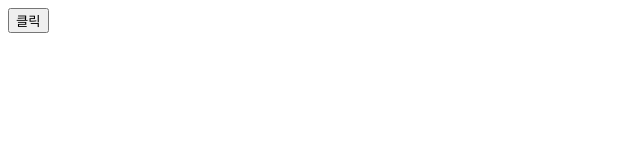
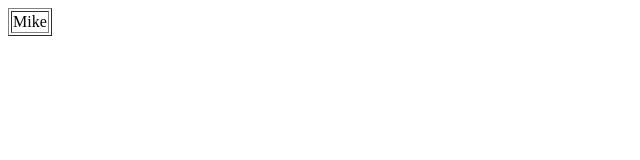
Before and after one commit to rowing0328/react-typescript-zero-to-hero, a React (Vite) app in the folder react/: page / in a window 1280 px wide. Shown: the top 160 px of the page, without its empty margins (0-640 px from the left). Built offline with nearby package versions, Linux system fonts and the light colour scheme.

Commit message:
Feat : 이벤트 전파 - 예기치 않은 부모 요소에 연결되어 있는 이벤트가 실행될 수 있기 때문에 이러한 버블링을 막는 방법은 꼭 알아두어야 한다.

```diff
--- a/react/src/App.tsx
+++ b/react/src/App.tsx
@@ -1,18 +1,29 @@
-/* 이벤트 객체 배우기 -3 */
-import Button from './component/ui/Button';
-import React from 'react';
+/* 이벤트 전파 */
+import Table from './component/Table';
 
 export default function App() {
-  const handleClick = (message: string, event: React.MouseEvent<HTMLButtonElement, MouseEvent>) => {
-    event.currentTarget.innerText = message;
-    (event.target as HTMLButtonElement).innerText = message;
-  };
   return (
     <>
-      <Button handleClick={handleClick} />
+      <Table />
     </>
   );
 }
+
+/* 이벤트 객체 배우기 -3 */
+// import Button from './component/ui/Button';
+// import React from 'react';
+//
+// export default function App() {
+//   const handleClick = (message: string, event: React.MouseEvent<HTMLButtonElement, MouseEvent>) => {
+//     event.currentTarget.innerText = message;
+//     (event.target as HTMLButtonElement).innerText = message;
+//   };
+//   return (
+//     <>
+//       <Button handleClick={handleClick} />
+//     </Button>
+//   );
+// }
 
 /* 이벤트 객체 배우기 -2 */
 // import Button from './component/ui/Button';
--- /dev/null
+++ b/react/src/component/Table.tsx
@@ -0,0 +1,21 @@
+/* 이벤트 전파 */
+export default function Table() {
+  return (
+    <>
+      <table border={1} onClick={() => console.log('table')}>
+        <tbody onClick={() => console.log('tbody')}>
+          <tr onClick={() => console.log('tr')}>
+            <td
+              onClick={(event) => {
+                event.stopPropagation();
+                console.log('td');
+              }}
+            >
+              Mike
+            </td>
+          </tr>
+        </tbody>
+      </table>
+    </>
+  );
+}
```
